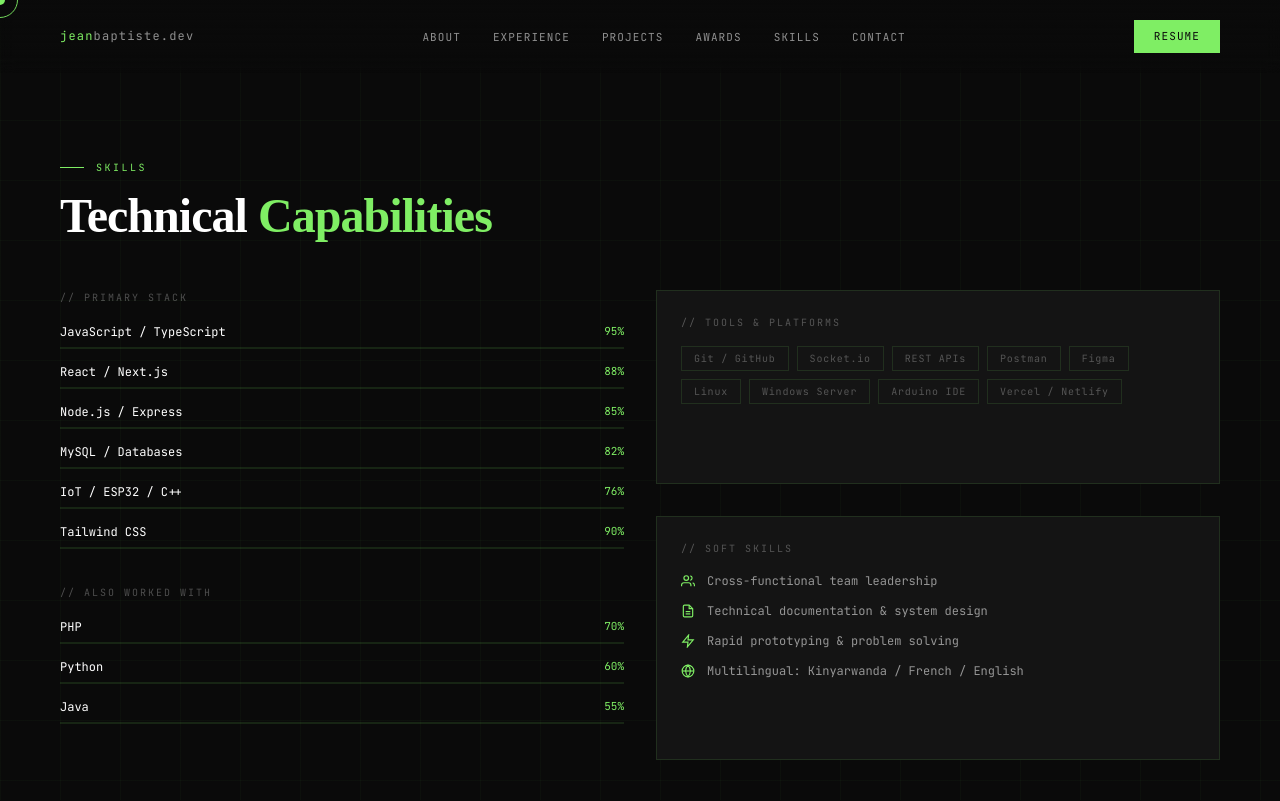
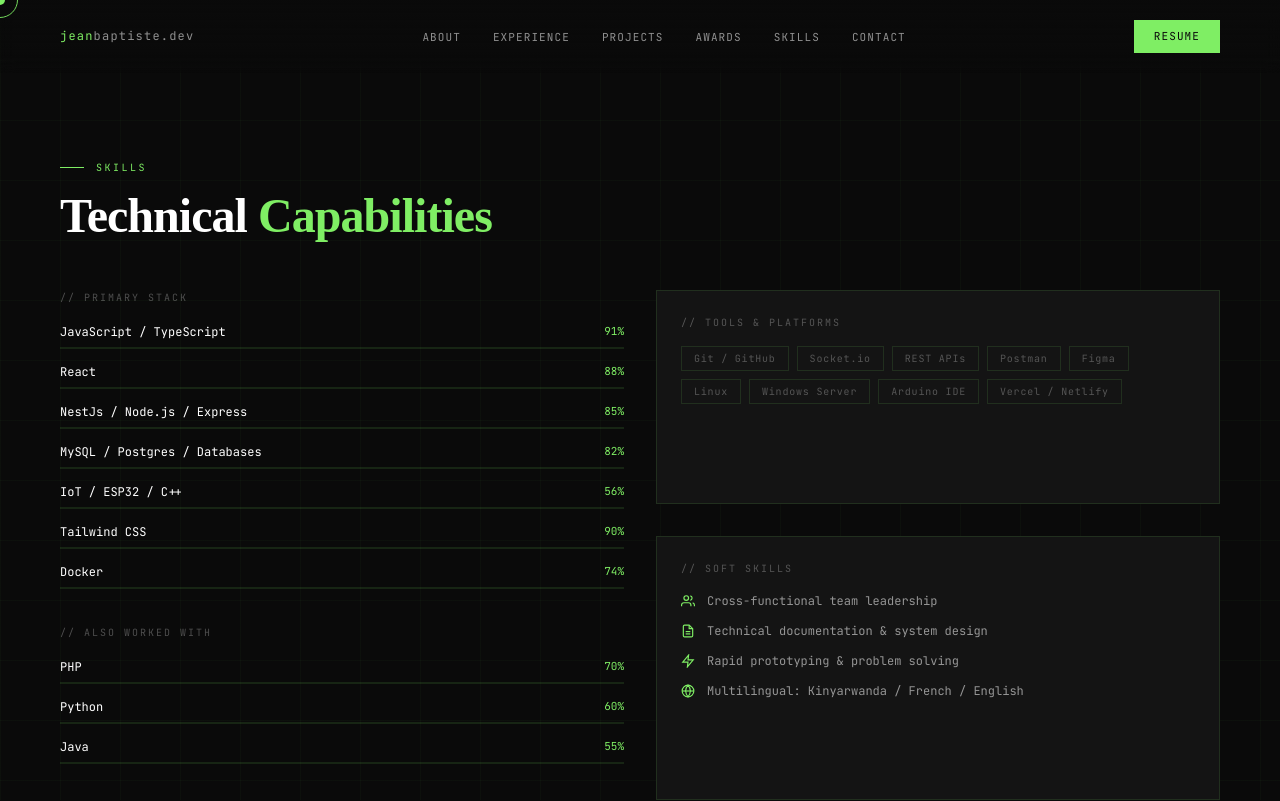
Before and after one commit to mugisha12john/My-portfolio, a React (Vite) app: page /skills in a window 1280 px wide. Shown: the top 801 px of the page. Built offline with nearby package versions, Linux system fonts and the light colour scheme; a web font is replaced by a local one.

Commit message:
feat: change show all button from bottom to the top and add new skills

```diff
--- a/src/components/data/projectsData.ts
+++ b/src/components/data/projectsData.ts
@@ -55,7 +55,7 @@ export const projects: Project[] = [
         url: "mailto:johnbutista004@gmail.com?subject=Private%20Project%20Access%20-%20WCAM",
       },
     ],
-    featured: true,
+    featured: false,
     access: "private",
   },
   {
@@ -74,8 +74,8 @@ export const projects: Project[] = [
         url: "https://github.com/thicien/Website-project",
       },
       {
-        type: "Request Access",
-        url: "mailto:johnbutista004@gmail.com?subject=Project%20Access%20-%20Baumeister",
+        type: "Live Demo",
+        url: "https://website-project-group2.netlify.app/",
       },
     ],
   },
--- a/src/components/sections/projects/ProjectsGrid.tsx
+++ b/src/components/sections/projects/ProjectsGrid.tsx
@@ -36,6 +36,25 @@ const ProjectsGrid: React.FC = () => {
 
   return (
     <>
+      <div className="mt-10 mb-10">
+        {!showAll ? (
+          <button
+            type="button"
+            onClick={handleShowAll}
+            className="font-mono text-[11px] text-bg bg-green px-6 py-3 tracking-[0.12em] uppercase transition-all hover:opacity-90"
+          >
+            View All Projects
+          </button>
+        ) : (
+          <button
+            type="button"
+            onClick={handleShowLess}
+            className="font-mono text-[11px] text-text-muted border border-[rgba(127,238,100,0.2)] px-6 py-3 tracking-[0.12em] uppercase transition-all hover:border-green hover:text-green"
+          >
+            Show Less
+          </button>
+        )}
+      </div>
       {showAll && (
         <div className="projects-tabs flex flex-wrap items-center gap-2 mb-8">
           <span className="font-mono text-[10px] text-text-muted tracking-[0.2em] uppercase mr-2">
@@ -64,26 +83,6 @@ const ProjectsGrid: React.FC = () => {
           />
         ))}
       </div>
-
-      <div className="mt-10">
-        {!showAll ? (
-          <button
-            type="button"
-            onClick={handleShowAll}
-            className="font-mono text-[11px] text-bg bg-green px-6 py-3 tracking-[0.12em] uppercase transition-all hover:opacity-90"
-          >
-            View All Projects
-          </button>
-        ) : (
-          <button
-            type="button"
-            onClick={handleShowLess}
-            className="font-mono text-[11px] text-text-muted border border-[rgba(127,238,100,0.2)] px-6 py-3 tracking-[0.12em] uppercase transition-all hover:border-green hover:text-green"
-          >
-            Show Less
-          </button>
-        )}
-      </div>
     </>
   );
 };
--- a/src/components/sections/skills/SkillsLeft.tsx
+++ b/src/components/sections/skills/SkillsLeft.tsx
@@ -7,12 +7,13 @@ const skillGroups: SkillGroup[] = [
   {
     category: "// Primary Stack",
     skills: [
-      { name: "JavaScript / TypeScript", level: 95 },
-      { name: "React / Next.js", level: 88 },
-      { name: "Node.js / Express", level: 85 },
-      { name: "MySQL / Databases", level: 82 },
-      { name: "IoT / ESP32 / C++", level: 76 },
+      { name: "JavaScript / TypeScript", level: 91 },
+      { name: "React ", level: 88 },
+      { name: "NestJs / Node.js / Express", level: 85 },
+      { name: "MySQL / Postgres / Databases", level: 82 },
+      { name: "IoT / ESP32 / C++", level: 56 },
       { name: "Tailwind CSS", level: 90 },
+      { name: "Docker", level: 74 },
     ],
   },
   {
```
